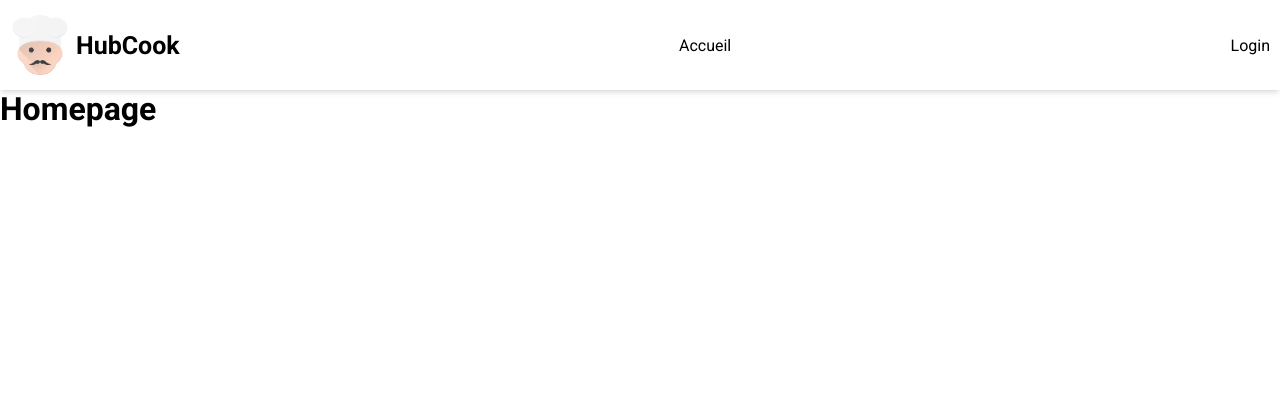
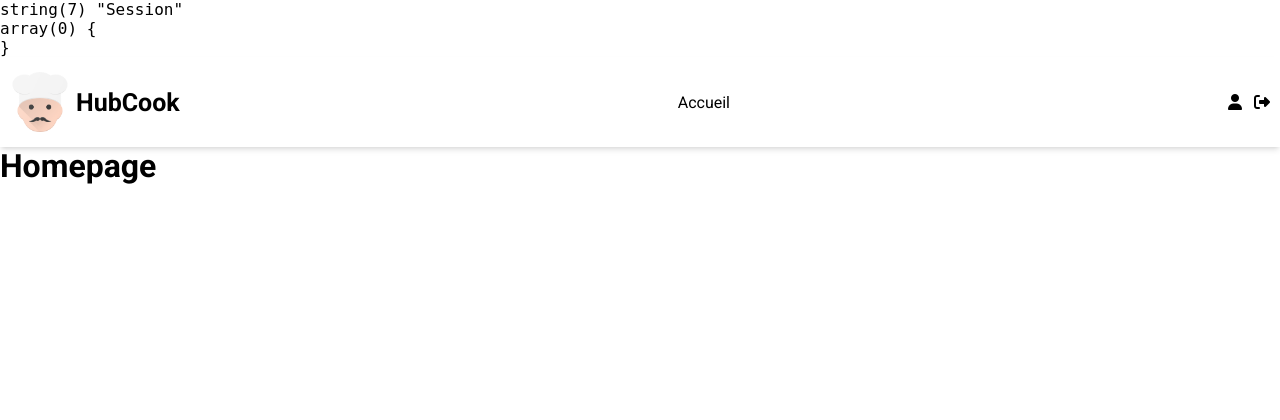
Before and after one commit to GuillemotClement/php-hubcook, a PHP site: page / in a window 1280 px wide. Shown: the top 420 px of the page. Run offline with PHP 8.4, Linux system fonts and the light colour scheme.

Commit message:
Add session for login

```diff
--- a/public/css/style.css
+++ b/public/css/style.css
@@ -60,6 +60,10 @@ header .icone--text {
   font-size: 2.5rem;
   font-weight: bold;
 }
+header .nav-action {
+  display: flex;
+  column-gap: 1.2rem;
+}
 
 footer {
   display: flex;
--- a/public/index.php
+++ b/public/index.php
@@ -1,25 +1,20 @@
 <?php
+
+session_start();
 const BASE_PATH = __DIR__ . '/../';
-
-function dd(mixed $value):void
-{
-  echo '<pre>';
-  var_dump($value);
-  echo '</pre>';
-  die();
-}
-
-function getController(string $nameController): string
-{
-  return BASE_PATH . "src/controllers/$nameController.controller.php";
-}
-
-function getView(string $nameView): string
-{
-  return BASE_PATH . "src/views/$nameView.view.php";
-}
+require BASE_PATH."src/utils/helpers.php";
+require BASE_PATH."src/utils/routing.php";
 
 
+p("Session");
+p($_SESSION);
 
+$uri = $_SERVER["REQUEST_URI"];
 
-require getController("homepage");
+if($uri === "/login"){
+  require getController("authenticate/login");
+}else if($uri === "/logout"){
+  logout();
+}else{
+  require getController("homepage");
+}
--- a/src/sass/components/header.scss
+++ b/src/sass/components/header.scss
@@ -17,4 +17,8 @@ header{
       font-weight: bold;
     }
   }
+  .nav-action{
+    display: flex;
+    column-gap: 1.2rem;
   }
+}
--- /dev/null
+++ b/src/utils/helpers.php
@@ -0,0 +1,16 @@
+<?php
+
+function dd(mixed $value):void
+{
+echo '<pre>';
+  var_dump($value);
+  echo '</pre>';
+die();
+}
+
+function p(mixed $value):void
+{
+echo '<pre>';
+  var_dump($value);
+  echo '</pre>';
+}
--- /dev/null
+++ b/src/utils/routing.php
@@ -0,0 +1,25 @@
+<?php
+
+use JetBrains\PhpStorm\NoReturn;
+
+function getController(string $nameController): string
+{
+return BASE_PATH . "src/controllers/$nameController.php";
+}
+
+function getView(string $nameView): string
+{
+return BASE_PATH . "src/views/$nameView.view.php";
+}
+
+function getPartial(string $namePartial):string
+{
+  return BASE_PATH . "src/views/partials/$namePartial.php";
+}
+
+#[NoReturn] function logout():void
+{
+  session_destroy();
+  header("Location: /");
+  exit();
+}
--- a/src/views/partials/header.php
+++ b/src/views/partials/header.php
@@ -9,7 +9,8 @@
       <li><a href="/">Accueil</a></li>
     </ul>
   </nav>
-  <ul>
-    <li><a href="/login">Login</a></li>
+  <ul class="nav-action">
+    <li><a href="/login"><i class="fa-solid fa-user"></i></a></li>
+    <li><a href="/logout"><i class="fa-solid fa-right-from-bracket"></i></a></li>
   </ul>
 </header>
```
Also changed, not shown: src/controllers/authenticate/login.php (added, +27 -0 lines), src/views/authenticate/login.view.php (added, +26 -0 lines), src/controllers/homepage.php (renamed from src/controllers/homepage.controller.php), 1 other file. Lines whose indentation alone changed are shown as unchanged.
